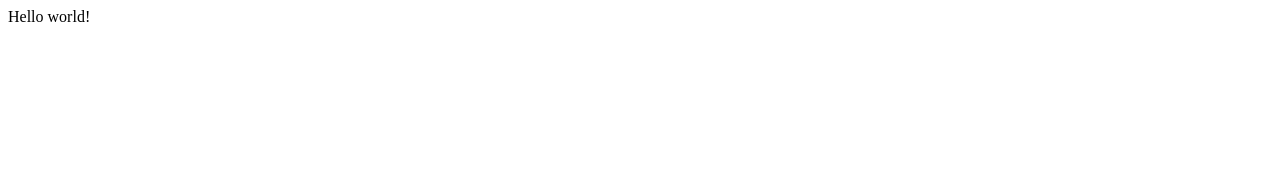
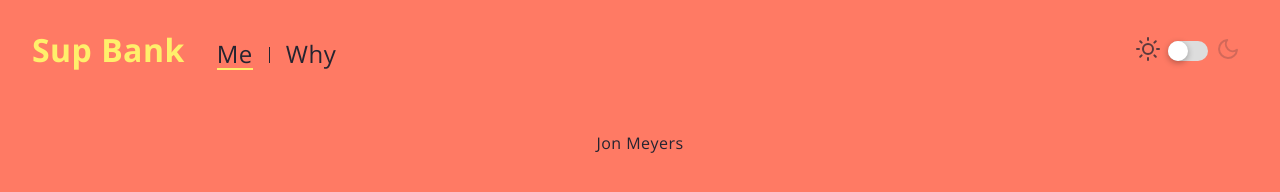
Before and after one commit to dijonmusters/sup-bank, a Gatsby site: page / in a window 1280 px wide. Built offline with nearby package versions, Linux system fonts and the light colour scheme; Gatsby itself is replaced by a stand-in of ours.

Commit message:
implement basic layout and theme

```diff
--- a/gatsby-config.js
+++ b/gatsby-config.js
@@ -1,9 +1,17 @@
-/**
- * Configure your Gatsby site with this file.
- *
- * See: https://www.gatsbyjs.org/docs/gatsby-config/
- */
-
 module.exports = {
-  /* Your site config here */
+  plugins: [
+    `gatsby-plugin-styled-components`,
+    `gatsby-plugin-layout`,
+    {
+      resolve: `gatsby-plugin-prefetch-google-fonts`,
+      options: {
+        fonts: [
+          {
+            family: `Open Sans`,
+            variants: [`300`, `400`, `500`, `600`, `700`],
+          },
+        ],
+      },
+    },
+  ],
 }
--- /dev/null
+++ b/src/components/Nav.js
@@ -0,0 +1,92 @@
+import React from 'react'
+import styled from 'styled-components'
+import { globalHistory } from '@reach/router'
+import Switch from './Switch'
+import Link from './styled/Link'
+
+const Navigation = styled.nav`
+  padding: 1rem;
+  color: ${({ theme }) => theme.text};
+  display: block;
+  text-align: center;
+
+  @media ${({ theme }) => theme.isLargeScreen} {
+    padding: 2rem;
+    display: flex;
+    align-items: center;
+    justify-content: space-between;
+  }
+`
+
+const Title = styled.h1`
+  margin: 0;
+  padding: 0;
+`
+
+const Items = styled.ul`
+  position: relative;
+  flex: 1;
+  display: flex;
+  justify-content: center;
+  margin: 0;
+  padding: 0;
+
+  @media ${({ theme }) => theme.isLargeScreen} {
+    justify-content: flex-start;
+    margin-left: 2rem;
+    margin-top: 0.5rem;
+  }
+`
+
+const Item = styled(Link)`
+  margin-left: 1rem;
+  margin-right: 1rem;
+  font-size: 1.5rem;
+  border-bottom: ${props =>
+    props.active ? `2px solid ${props.theme.highlight}` : 'none'};
+
+  &:hover {
+    border-bottom: ${props => `2px solid ${props.theme.highlight}`};
+  }
+
+  &:first-child {
+    margin-left: 0;
+  }
+
+  &:last-child {
+    margin-right: 0;
+  }
+`
+
+const Divider = styled.div`
+  align-self: center;
+  border-left: 1px solid ${props => props.theme.separator};
+  height: 1rem;
+`
+
+const Nav = () => {
+  const {
+    location: { pathname },
+  } = globalHistory
+  return (
+    <Navigation>
+      <Title>
+        <Link href="/" highlight>
+          Sup Bank
+        </Link>
+      </Title>
+      <Items>
+        <Item href="/" active={pathname === '/'}>
+          Me
+        </Item>
+        <Divider />
+        <Item href="/why" active={pathname === '/why'}>
+          Why
+        </Item>
+      </Items>
+      <Switch />
+    </Navigation>
+  )
+}
+
+export default Nav
--- /dev/null
+++ b/src/components/Switch.js
@@ -0,0 +1,69 @@
+import React from 'react'
+import { Sun, Moon } from 'react-feather'
+import styled from 'styled-components'
+import useDarkMode from '../hooks/useDarkMode'
+
+const Container = styled.div`
+  display: flex;
+  align-items: center;
+  justify-content: center;
+  margin-top: 1rem;
+
+  &:hover {
+    cursor: pointer;
+  }
+
+  @media ${({ theme }) => theme.isLargeScreen} {
+    margin-top: 0;
+  }
+`
+
+const Icon = styled.div`
+  margin: 0 0.5rem;
+  opacity: ${props => (props.isActive ? '0.75' : '0.2')};
+`
+
+const Toggle = styled.label`
+  display: inline-block;
+  font-size: 20px;
+  height: 1em;
+  width: 2em;
+  background: #ddd;
+  border-radius: 1em;
+`
+
+const Checkbox = styled.input`
+  position: absolute;
+  opacity: 0;
+`
+
+const Dot = styled.div`
+  height: 1em;
+  width: 1em;
+  border-radius: 1em;
+  background: #fff;
+  box-shadow: 0 0.1em 0.3em rgba(0, 0, 0, 0.3);
+  transition: all 300ms;
+  ${props => props.isDarkMode && 'transform: translate3d(100%, 0, 0)'};
+`
+
+const DarkModeSwitcher = () => {
+  const { toggle, theme } = useDarkMode()
+  const isDark = theme === 'dark'
+  return (
+    <Container>
+      <Icon isActive={!isDark} onClick={() => isDark && toggle()}>
+        <Sun />
+      </Icon>
+      <Toggle>
+        <Checkbox type="checkbox" onChange={toggle} />
+        <Dot isDarkMode={isDark} />
+      </Toggle>
+      <Icon isActive={isDark} onClick={() => !isDark && toggle()}>
+        <Moon />
+      </Icon>
+    </Container>
+  )
+}
+
+export default DarkModeSwitcher
--- /dev/null
+++ b/src/components/styled/Link.js
@@ -0,0 +1,16 @@
+import styled from 'styled-components'
+
+const Link = styled.a`
+  color: ${props => (props.highlight ? props.theme.highlight : 'inherit')};
+  text-decoration: none;
+
+  &:visited,
+  &:hover,
+  &:active {
+    color: ${props => (props.highlight ? props.theme.highlight : 'inherit')};
+    text-decoration: inherit;
+    font-weight: inherit;
+  }
+`
+
+export default Link
--- /dev/null
+++ b/src/context/DarkMode.js
@@ -0,0 +1,37 @@
+import React, { createContext, useState, useEffect } from 'react'
+
+const Context = createContext()
+
+const DarkModeProvider = ({ children }) => {
+  const [theme, setTheme] = useState('light')
+
+  const setMode = mode => {
+    localStorage.setItem('theme', mode)
+    setTheme(mode)
+  }
+
+  const isDarkTheme = () => theme === 'dark'
+
+  const toggle = () => setMode(isDarkTheme() ? 'light' : 'dark')
+
+  useEffect(() => {
+    const localTheme = localStorage.getItem('theme')
+    matchMedia &&
+    matchMedia('(prefers-color-scheme: dark)').matches &&
+    !localTheme
+      ? setMode('dark')
+      : localTheme
+      ? setTheme(localTheme)
+      : setMode('light')
+  }, [])
+
+  const exposed = {
+    theme,
+    toggle,
+    isDarkTheme,
+  }
+
+  return <Context.Provider value={exposed}>{children}</Context.Provider>
+}
+
+export { DarkModeProvider as default, Context }
--- /dev/null
+++ b/src/hooks/useDarkMode.js
@@ -0,0 +1,6 @@
+import { useContext } from 'react'
+import { Context as darkModeContext } from '../context/DarkMode'
+
+const useDarkMode = () => useContext(darkModeContext)
+
+export default useDarkMode
--- /dev/null
+++ b/src/layouts/index.js
@@ -0,0 +1,42 @@
+import React from 'react'
+import { Normalize } from 'styled-normalize'
+import styled from 'styled-components'
+import GlobalStyles from '../styles/GlobalStyles'
+import DarkModeProvider from '../context/DarkMode'
+import ThemeProvider from '../styles/ThemeProvider'
+import Nav from '../components/Nav'
+
+const Container = styled.div`
+  display: flex;
+  flex-direction: column;
+  min-height: 100vh;
+  background-color: ${props => props.theme.background};
+  color: ${props => props.theme.text};
+  letter-spacing: 0.03rem;
+`
+
+const Main = styled.main`
+  flex: 1;
+  padding: 2rem 0.25rem;
+
+  @media ${({ theme }) => theme.isLargeScreen} {
+    max-width: 768px;
+    padding: 2rem;
+    margin: 0 auto;
+  }
+`
+
+const Layout = ({ children }) => (
+  <DarkModeProvider>
+    <ThemeProvider>
+      <Normalize />
+      <GlobalStyles />
+      <Container>
+        <Nav />
+        <Main>{children}</Main>
+      </Container>
+    </ThemeProvider>
+  </DarkModeProvider>
+)
+
+export default Layout
--- a/src/pages/index.js
+++ b/src/pages/index.js
@@ -1,3 +1,3 @@
-import React from "react"
+import React from 'react'
 
-export default () => <div>Hello world!</div>
+export default () => <div>Jon Meyers</div>
--- /dev/null
+++ b/src/pages/why.js
@@ -0,0 +1,3 @@
+import React from 'react'
+
+export default () => <div>This is why you should hire me!</div>
--- /dev/null
+++ b/src/styles/GlobalStyles.js
@@ -0,0 +1,20 @@
+import { createGlobalStyle } from 'styled-components'
+
+const GlobalStyles = createGlobalStyle`
+  *,
+  *::before,
+  *::after {
+    box-sizing: border-box;
+  }
+
+  html {
+    font-size: 16px;
+  }
+
+
+  body {
+    font-family: 'Open Sans', sans-serif;
+  }
+`
+
+export default GlobalStyles
--- /dev/null
+++ b/src/styles/ThemeProvider.js
@@ -0,0 +1,13 @@
+import React, { useContext } from 'react'
+import { ThemeProvider as StyledThemeProvider } from 'styled-components'
+import { lightTheme, darkTheme } from './themeSettings'
+import { Context as darkModeContext } from '../context/DarkMode'
+
+const App = ({ children }) => {
+  const { theme: currentTheme } = useContext(darkModeContext)
+  const theme = currentTheme === 'dark' ? darkTheme : lightTheme
+
+  return <StyledThemeProvider theme={theme}>{children}</StyledThemeProvider>
+}
+
+export default App
--- /dev/null
+++ b/src/styles/themeSettings.js
@@ -0,0 +1,25 @@
+const screenSizes = {
+  large: '768px',
+}
+
+const common = {
+  isLargeScreen: `(min-width: ${screenSizes.large})`,
+}
+
+const lightTheme = {
+  ...common,
+  background: '#FF7A64',
+  text: '#242430',
+  highlight: '#FFEF6B',
+  separator: '#242430',
+}
+
+const darkTheme = {
+  ...common,
+  background: '#363537',
+  text: '#FAFAFA',
+  highlight: '#FFEF6B',
+  separator: '#EEE',
+}
+
+export { lightTheme, darkTheme }
```
Also changed, not shown: package.json (+10 -3 lines), static/favicon.ico, 2 other files.
